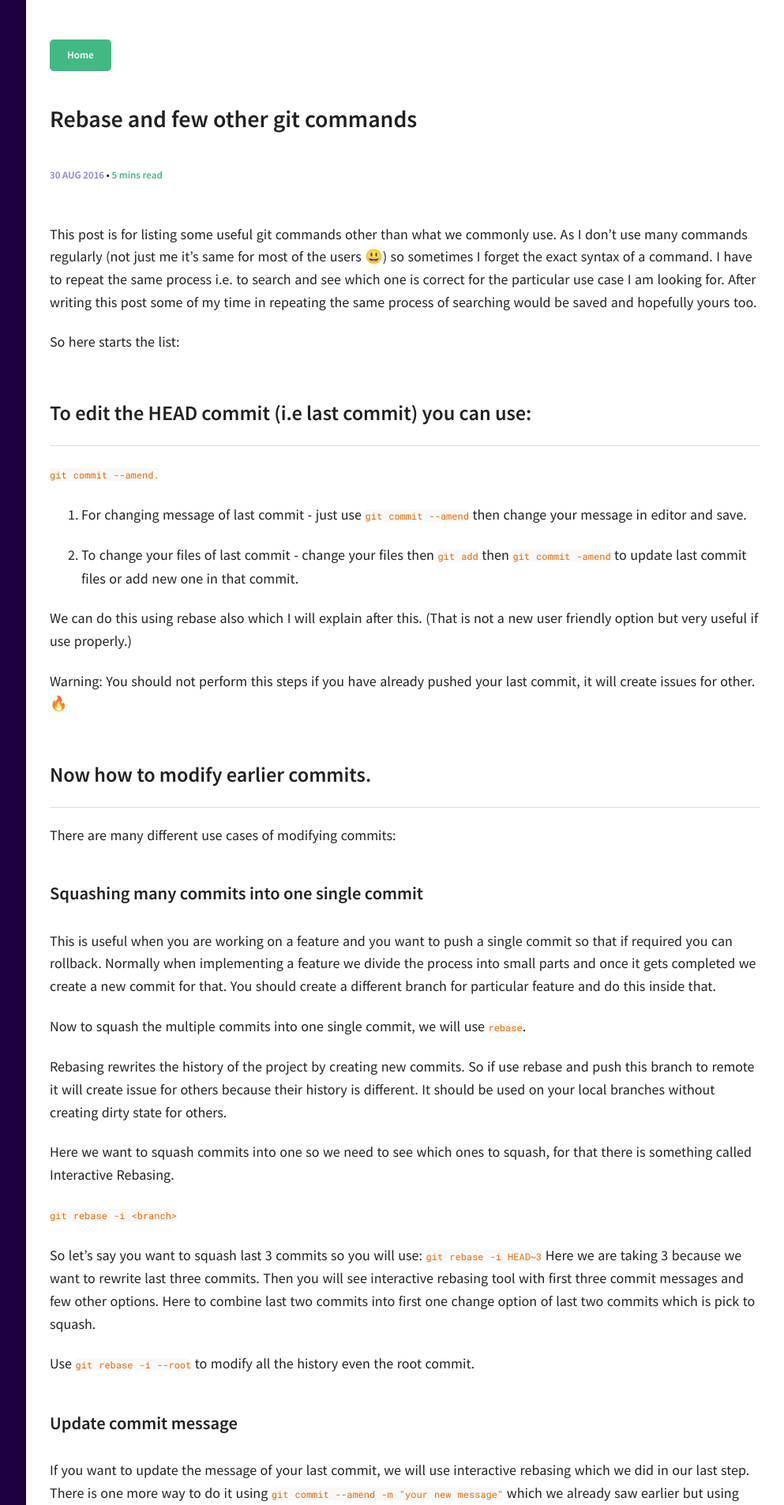
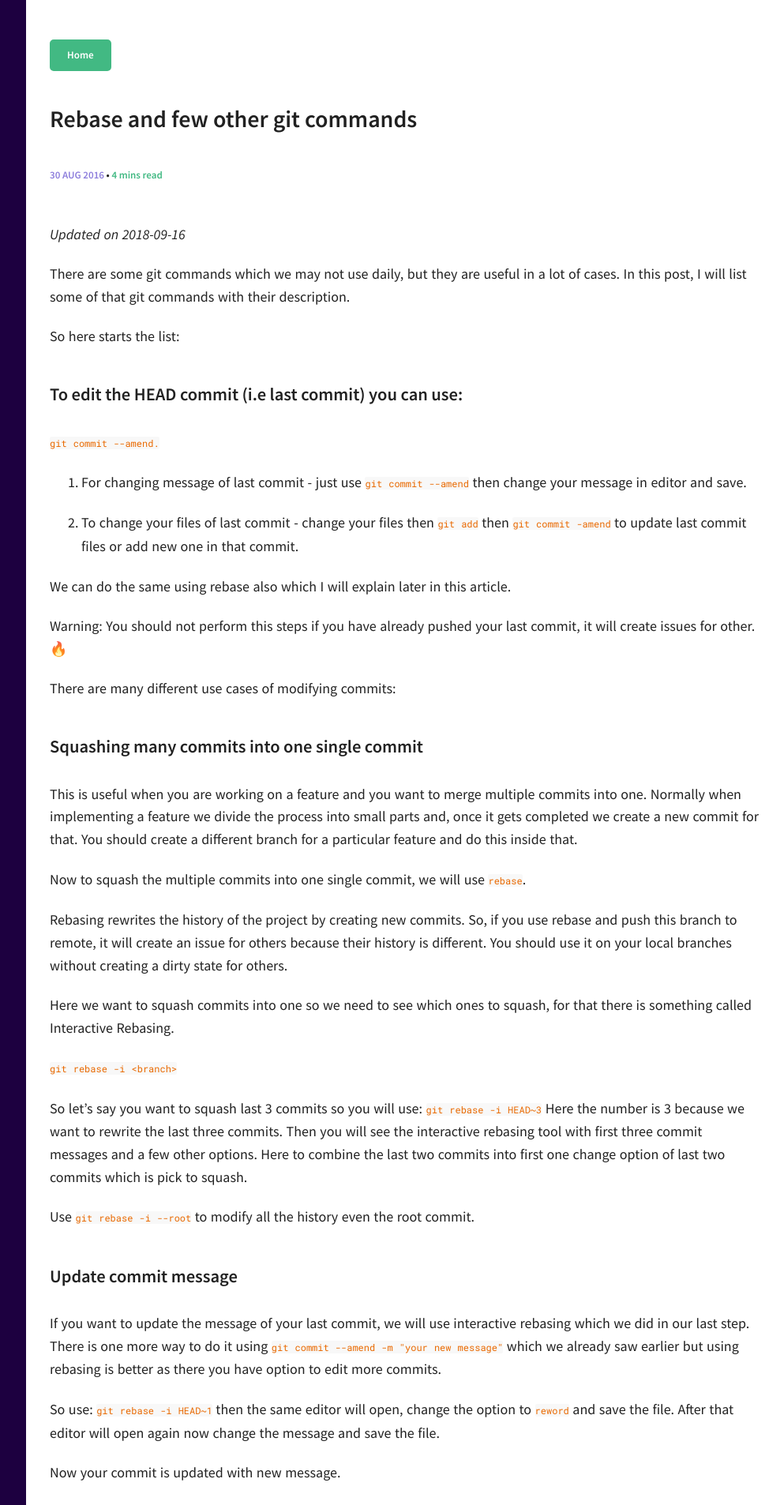
Before and after one commit to mukeshthawani/mukeshthawani.github.io, a Jekyll site: the page built from _posts/2016-08-30-rebase-and-few-other-git-commands.md, in a window 1280 px wide. Shown: the top 1906 px of the page at 79% size, without its empty margins (287-1280 px from the left). Built offline with Jekyll 4.4.1, drawn with Linux system fonts in a browser that asks for light colours; some of the changed text lies outside the part shown.

Commit message:
Update git commands post

```diff
--- a/_posts/2016-08-30-rebase-and-few-other-git-commands.md
+++ b/_posts/2016-08-30-rebase-and-few-other-git-commands.md
@@ -7,12 +7,13 @@ tags: [git, VCS]
 comments: true
 ---
 
+*Updated on 2018-09-16*
 
-This post is for listing some useful git commands other than what we commonly use. As I don't use many commands regularly (not just me it's same for most of the users 😃) so sometimes I forget the exact syntax of a command. I have to repeat the same process i.e. to search and see which one is correct for the particular use case I am looking for. After writing this post some of my time in repeating the same process of searching would be saved and hopefully yours too.
+There are some git commands which we may not use daily, but they are useful in a lot of cases. In this post, I will list some of that git commands with their description.
 
 So here starts the list:
 
-## To edit the HEAD commit (i.e last commit) you can use:
+### To edit the HEAD commit (i.e last commit) you can use:
 
  `git commit --amend.`
 
@@ -20,21 +21,20 @@ So here starts the list:
 
 2. To change your files of last commit - change your files then `git add` then `git commit -amend` to update last commit files or add new one in that commit.
 
-We can do this using rebase also which I will explain after this. (That is not a new user friendly option but very useful if use properly.)
+We can do the same using rebase also which I will explain later in this article.
 
 Warning: You should not perform this steps if you have already pushed your last commit, it will create issues for other. 🔥
 
-## Now how to modify earlier commits.
 
 There are many different use cases of modifying commits:
 
 ### Squashing many commits into one single commit
 
-This is useful when you are working on a feature and you want to push a single commit so that if required you can rollback. Normally when implementing a feature we divide the process into small parts and once it gets completed we create a new commit for that. You should create a different branch for particular feature and do this inside that.
+This is useful when you are working on a feature and you want to merge multiple commits into one. Normally when implementing a feature we divide the process into small parts and, once it gets completed we create a new commit for that. You should create a different branch for a particular feature and do this inside that.
 
 Now to squash the multiple commits into one single commit, we will use `rebase`.
 
-Rebasing rewrites the history of the project by creating new commits. So if use rebase and push this branch to remote it will create issue for others because their history is different. It should be used on your local branches without creating dirty state for others.
+Rebasing rewrites the history of the project by creating new commits. So, if you use rebase and push this branch to remote, it will create an issue for others because their history is different. You should use it on your local branches without creating a dirty state for others.
 
 Here we want to squash commits into one so we need to see which ones to squash, for that there is something called Interactive Rebasing.
 
@@ -42,7 +42,7 @@ Here we want to squash commits into one so we need to see which ones to squash,
 
 So let's say you want to squash last 3 commits so you will use:
  `git rebase -i HEAD~3`
-Here we are taking 3 because we want to rewrite last three commits. Then you will see interactive rebasing tool with first three commit messages and few other options. Here to combine last two commits into first one change option of last two commits which is pick to squash.
+Here the number is 3 because we want to rewrite the last three commits. Then you will see the interactive rebasing tool with first three commit messages and a few other options. Here to combine the last two commits into first one change option of last two commits which is pick to squash.
 
 Use `git rebase -i --root`
 to modify all the history even the root commit.
@@ -53,17 +53,14 @@ If you want to update the message of your last commit, we will use interactive r
 
 So use:
 `git rebase -i HEAD~1`
-then same editor will come change option to edit then change the message and save the file. Now to amend the commit:
-`git commit --amend`
-One more command you have to type after this which is:
-`git rebase --continue`
+then the same editor will open, change the option to `reword` and save the file. After that editor will open again now change the message and save the file.
 
 Now your commit is updated with new message.
 
 **Always remember to play locally i.e create a new branch for every feature because here if you apply rebase or other commands(where history can change), you don't have to worry about history as your master branch is clean. Also it will save others because they won't see their history getting affected. One more benefit of this is that if somebody updates remote branch with new commits then you can pull it from master and then rebase it into branch you are working on (if you need that commits that are changed in upstream) this way it won't create a new merge commit like it does when you use merge not rebase.**
 
 
-## To revert back x commits
+### To revert back x commits
 
 Use:
 
@@ -77,41 +74,41 @@ To undo this:
 `git reset --hard; `
 
 
-## To add only specific lines:
+### To add only specific lines
 
 `git add -p`
 
 it will interactively let you add, skip, or split diff hunks.
 
-## To see the changes after adding:
+### To see the changes after adding
 
 `git diff --staged`
 
 Normally we just use `git diff` but that only works before staging.
 
-## To see the commit differences between git branches:
+### To see the commit differences between git branches
 
 `git log master..branch-X`
 
 This will show you the list of commits that branch-X has but master doesn't.
 
-## To checkout only the specific lines:
+### To checkout only the specific lines
 
 `git checkout -p`
 
-## To see the changes in a commit:
+### To see the changes in a commit
 
 `git show COMMIT`
 
 The COMMIT parameter is a commit-ish.
 
-## To undo git add
+### To undo git add
 
 `git reset`
 
 Your changes will be unstaged and ready for you to re-add as you want. It is useful when you want to unstage multiple files but you want to keep that changes.
 
-## Merge Git branches without using checkouts
+### Merge Git branches without using checkouts
 
 As long as you're doing a fast-forward merge, then you can simply use
 
@@ -125,4 +122,4 @@ Here `.` means to use the local repository as the "remote":
 
 `git fetch . foo:master`
 
-😎💻
+😎 💻
```
